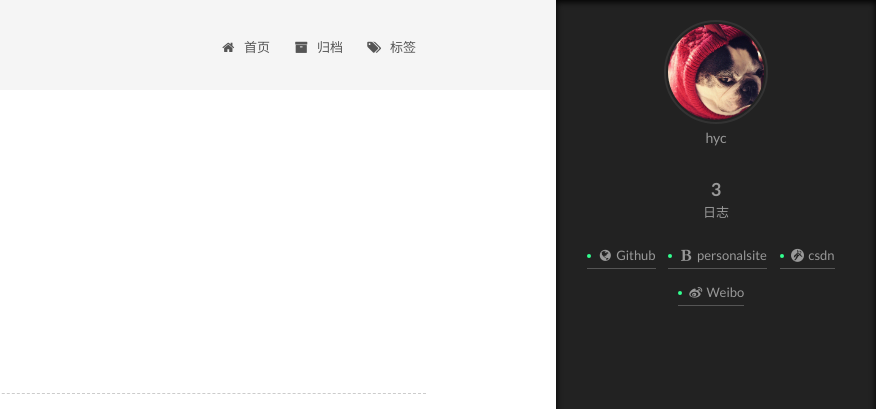
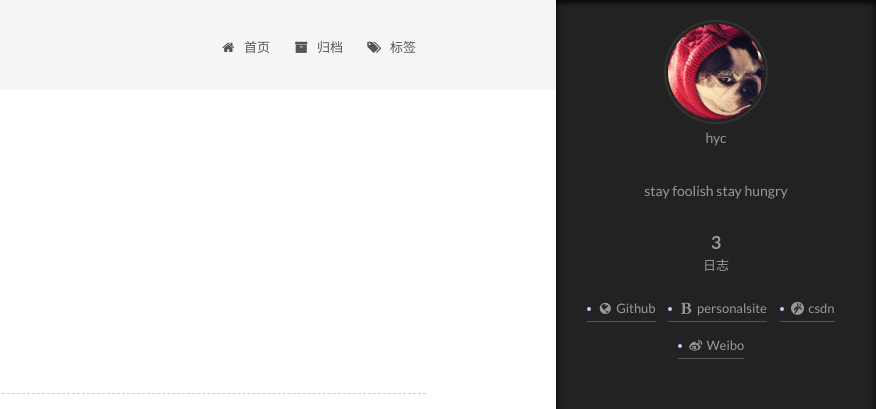
Before and after one commit to hy-chao/hy-chao.github.io, a plain HTML site: page archives/2017/04/index.html in a window 1280 px wide. Both pictures are taken after a click on the element 1238 px from the left and 743 px from the top of the page. Shown: the top 409 px of the page, 404-1280 px from the left. Drawn offline with Linux system fonts and the light colour scheme; some packages are replaced by stand-ins of ours; a script that the page names is missing.

Commit message:
Site updated: 2017-05-31 17:28:40

```diff
--- a/archives/2017/04/index.html
+++ b/archives/2017/04/index.html
@@ -90,12 +90,15 @@
 
 
 
+<meta name="description" content="stay foolish stay hungry">
 <meta property="og:type" content="website">
 <meta property="og:title" content="orange">
 <meta property="og:url" content="http://yoursite.com/archives/2017/04/index.html">
 <meta property="og:site_name" content="orange">
+<meta property="og:description" content="stay foolish stay hungry">
 <meta name="twitter:card" content="summary">
 <meta name="twitter:title" content="orange">
+<meta name="twitter:description" content="stay foolish stay hungry">
 
 
 
@@ -372,7 +375,7 @@
                alt="hyc" />
           <p class="site-author-name" itemprop="name">hyc</p>
 
-              <p class="site-description motion-element" itemprop="description"></p>
+              <p class="site-description motion-element" itemprop="description">stay foolish stay hungry</p>
 
         </div>
         <nav class="site-state motion-element">
--- a/css/main.css
+++ b/css/main.css
@@ -1779,7 +1779,7 @@ img:hover {
   width: 4px;
   height: 4px;
   border-radius: 50%;
-  background: #32ff8f;
+  background: #dabeff;
 }
 .links-of-blogroll {
   font-size: 13px;
```
Also changed, not shown: 2017/04/02/hello-world/index.html (+1 -1 lines), 2017/04/12/C-plus-plus学习/index.html (+1 -1 lines), 2017/05/31/排序算法学习/index.html (+1 -1 lines), archives/2017/05/index.html (+4 -1 lines), archives/2017/index.html (+4 -1 lines), archives/index.html (+4 -1 lines), index.html (+4 -1 lines).
